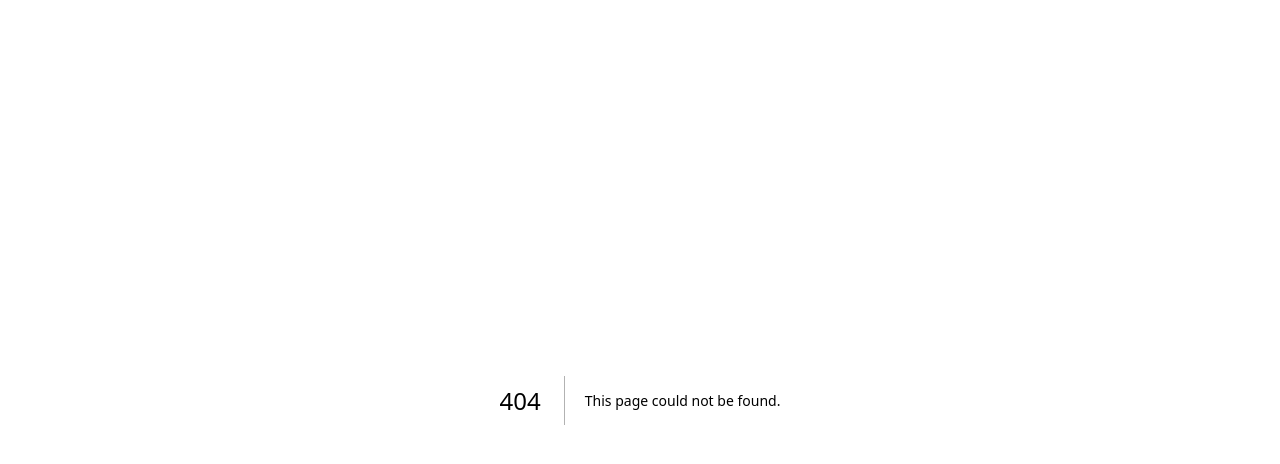
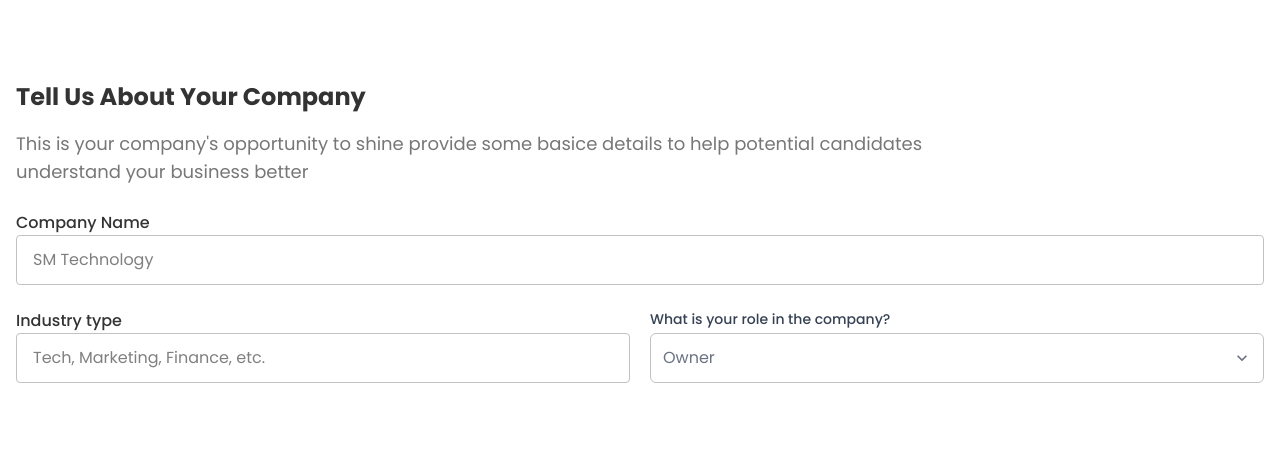
Before and after one commit to Apur0y/and-scheer, a Next.js app: page /foremployer/aboutcompany in a window 1280 px wide. Before the commit this address had no page. Shown: the top 464 px of the page. Built offline with nearby package versions, Linux system fonts and the light colour scheme.

Commit message:
dropdown select crated is done

```diff
--- a/package.json
+++ b/package.json
@@ -9,6 +9,7 @@
     "lint": "next lint"
   },
   "dependencies": {
+    "@heroicons/react": "^2.2.0",
     "next": "15.3.4",
     "react": "^19.0.0",
     "react-dom": "^19.0.0",
--- /dev/null
+++ b/src/app/foremployer/aboutcompany/page.tsx
@@ -0,0 +1,48 @@
+import Container from '@/components/Container'
+import DropdownInput from '@/components/DropdownInput';
+import FormInput from '@/components/FormInput'
+
+const roleOptions = [
+    { label: "Owner", value: "owner" },
+    { label: "Developer", value: "developer" },
+    { label: "Designer", value: "designer" },
+    { label: "Manager", value: "manager" },
+    { label: "Marketer", value: "marketer" },
+    { label: "Other", value: "other" },
+];
+
+function AboutCompany() {
+    return (
+        <Container>
+            <div className="space-y-6">
+                <div className="space-y-4">
+                    <h2 className="text-2xl font-bold text-[#333333] leading-[140%]">
+                        Tell Us About Your Company
+                    </h2>
+                    <p className="text-[#777777] text-lg leading-[160%]">
+                        This is your company's opportunity to shine provide some basice details to help potential candidates <br /> understand your business better
+                    </p>
+                </div>
+                <div className='space-y-6'>
+                    <FormInput label="Company Name" placeholder="SM Technology" />
+                    <div className="flex flex-col md:flex-row items-center justify-center gap-5">
+                        <div className="w-full md:w-1/2">
+                            <FormInput
+                                label="Industry type"
+                                placeholder="Tech, Marketing, Finance, etc."
+                            />
+                        </div>
+                        <div className="w-full md:w-1/2">
+                            <DropdownInput label="What is your role in the company?"
+                                name="role"
+                                options={roleOptions}/>
+                        </div>
+                    </div>
+                </div>
+            </div>
+        </Container>
+
+    )
+}
+
+export default AboutCompany
--- a/src/app/foremployer/employeeaccount/page.tsx
+++ b/src/app/foremployer/employeeaccount/page.tsx
@@ -5,7 +5,6 @@ import React from 'react'
 
 function EmployeeAccount() {
     return (
-        <div>
             <Container>
                 <div className='flex justify-center items-center gap-6'>
                     <div className='w-[578px]'>
@@ -18,7 +17,6 @@ function EmployeeAccount() {
                     </div>
                 </div>
             </Container>
-        </div>
     )
 }
 
--- a/src/components/Container.tsx
+++ b/src/components/Container.tsx
@@ -6,7 +6,7 @@ type containerProps = {
 
 function Container({children} : containerProps) {
   return (
-    <div className="max-w-[1420px] mx-auto py-20">{children}</div>
+    <div className="max-w-[1420px] mx-auto py-20 px-4">{children}</div>
   )
 }
 
--- /dev/null
+++ b/src/components/DropdownInput.tsx
@@ -0,0 +1,50 @@
+import React from "react";
+import { MdOutlineKeyboardArrowDown } from "react-icons/md";
+
+type Option = {
+  label: string;
+  value: string;
+};
+
+type SelectInputProps = {
+  label: string;
+  name: string;
+  options: Option[];
+  defaultValue?: string;
+  onChange?: (e: React.ChangeEvent<HTMLSelectElement>) => void;
+};
+
+const DropdownInput = ({
+  label,
+  name,
+  options,
+  defaultValue = "",
+  onChange,
+}: SelectInputProps) => {
+  return (
+    <div>
+      <label className="block text-sm font-medium text-gray-700 mb-1">
+        {label}
+      </label>
+      <div className="relative">
+        <select
+          name={name}
+          className="w-full p-3 pr-10 border border-[#c2c2c2] text-gray-500 rounded-md appearance-none"
+          value={defaultValue}
+          onChange={onChange}
+        >
+          {options.map((opt) => (
+            <option key={opt.value} value={opt.value}>
+              {opt.label}
+            </option>
+          ))}
+        </select>
+        <MdOutlineKeyboardArrowDown
+          className="w-5 h-5 text-gray-500 absolute right-3 top-1/2 -translate-y-1/2 pointer-events-none"
+        />
+      </div>
+    </div>
+  );
+};
+
+export default DropdownInput;
```
Also changed, not shown: 1 other file (tests, documents, lock files or other folders).
